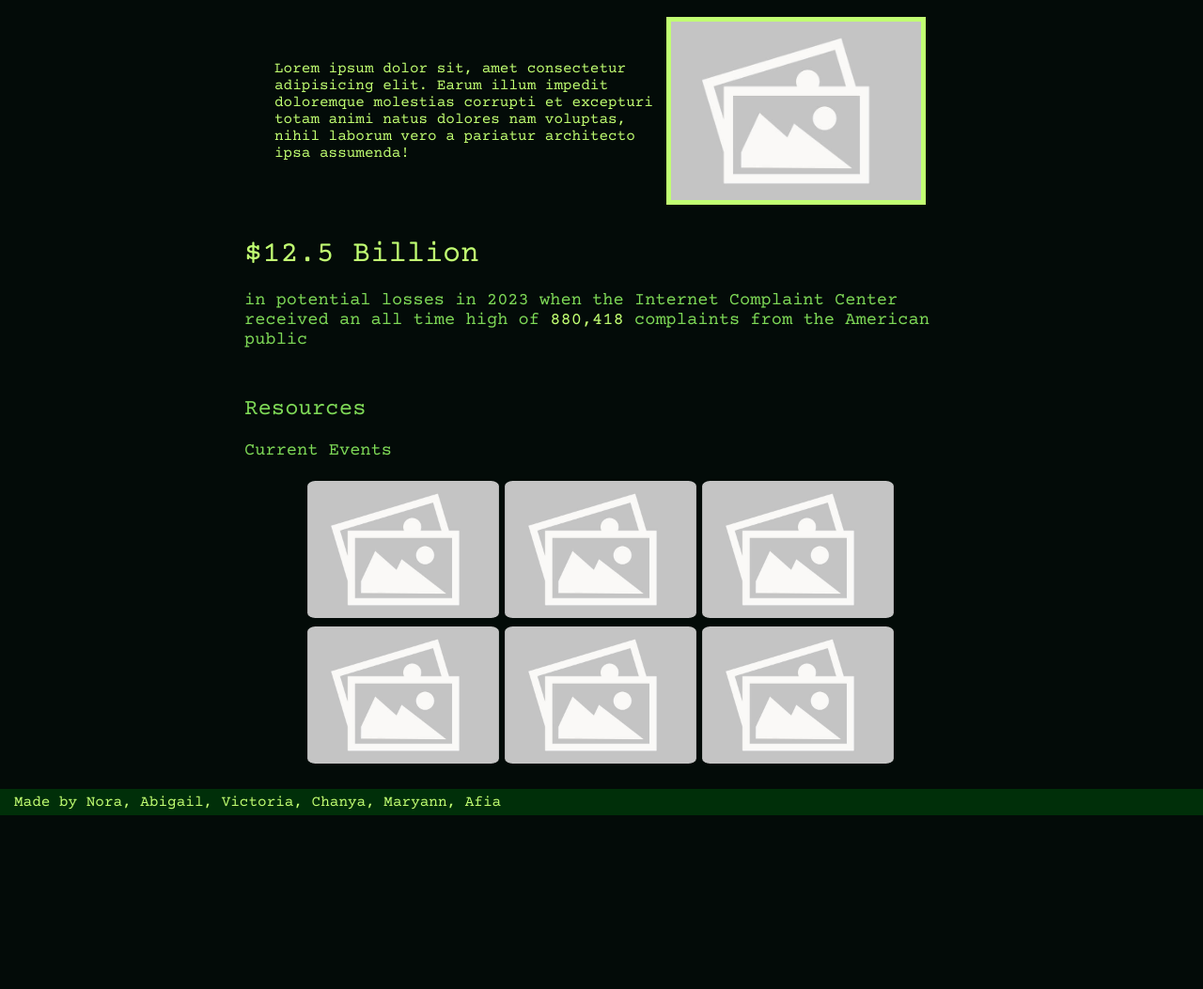
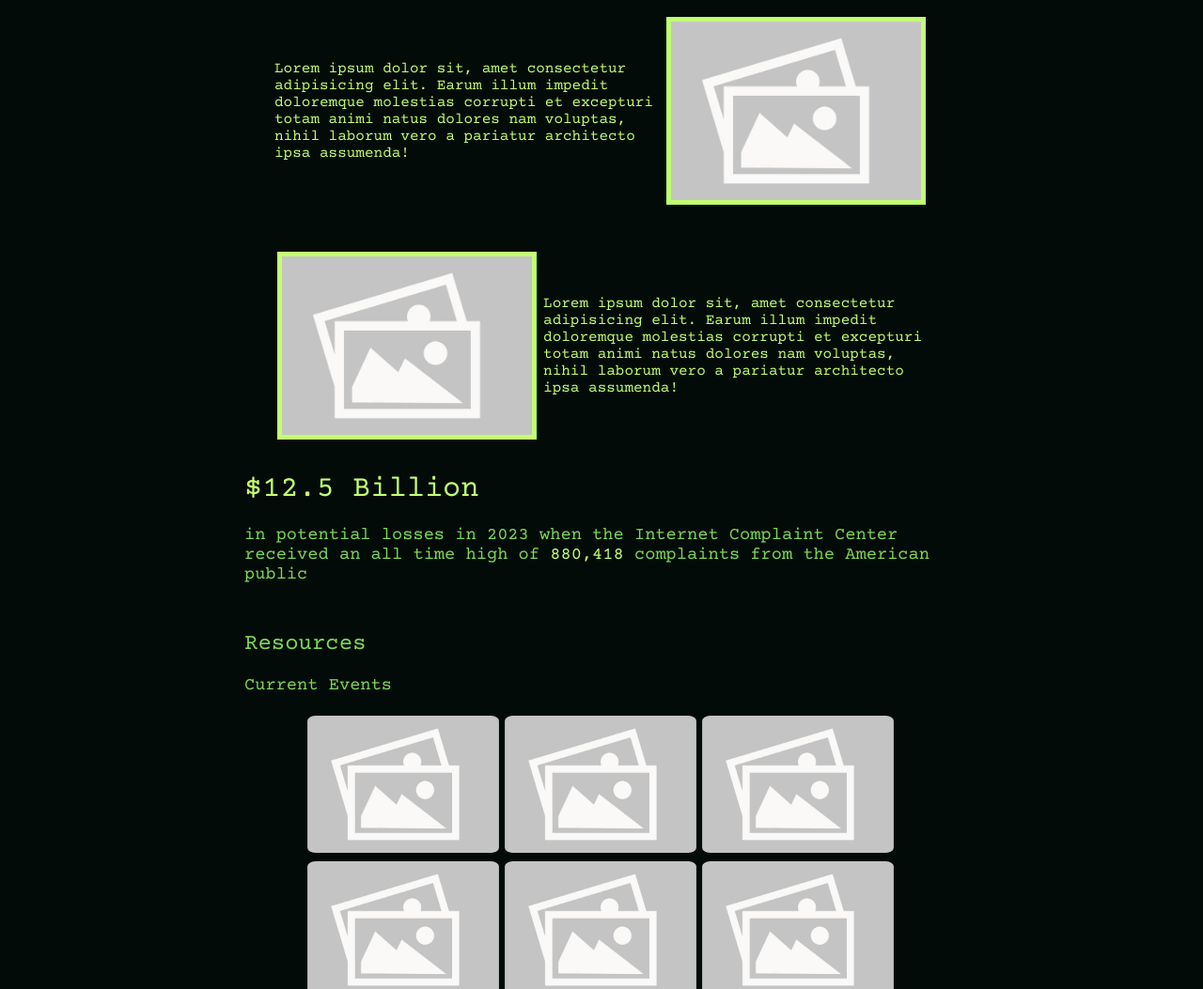
Before and after one commit to afiab/CyberKillers, a plain HTML site: page index.html in a window 1280 px wide. Shown: the part 1027-2080 px from the top of the page at 94% size. Before the commit the page ends 1895 px from the top, so only its background shows below. Drawn offline with nearby package versions, Linux system fonts and the light colour scheme.

Commit message:
add another row

```diff
--- a/index.html
+++ b/index.html
@@ -63,6 +63,12 @@
             <img src="./images/placehold.jpg" alt="" class="dataImage">
           </div>
         </div>
+        <div class="dataContainer">
+          <div class="dataImg">
+            <img src="./images/placehold.jpg" alt="" class="dataImage">
+          </div>
+          <div class="dataDesc">Lorem ipsum dolor sit, amet consectetur adipisicing elit. Earum illum impedit doloremque molestias corrupti et excepturi totam animi natus dolores nam voluptas, nihil laborum vero a pariatur architecto ipsa assumenda!</div>
+        </div>
 
         <h1 id="stat1"><span style="color: #c1ff72">$12.5 Billion</span></h1>
         <h3 id="stat3">in potential losses in 2023 when the Internet Complaint Center received an all time high of <span style="color:#c1ff72">880,418</span> complaints from the American public</h3>
```
